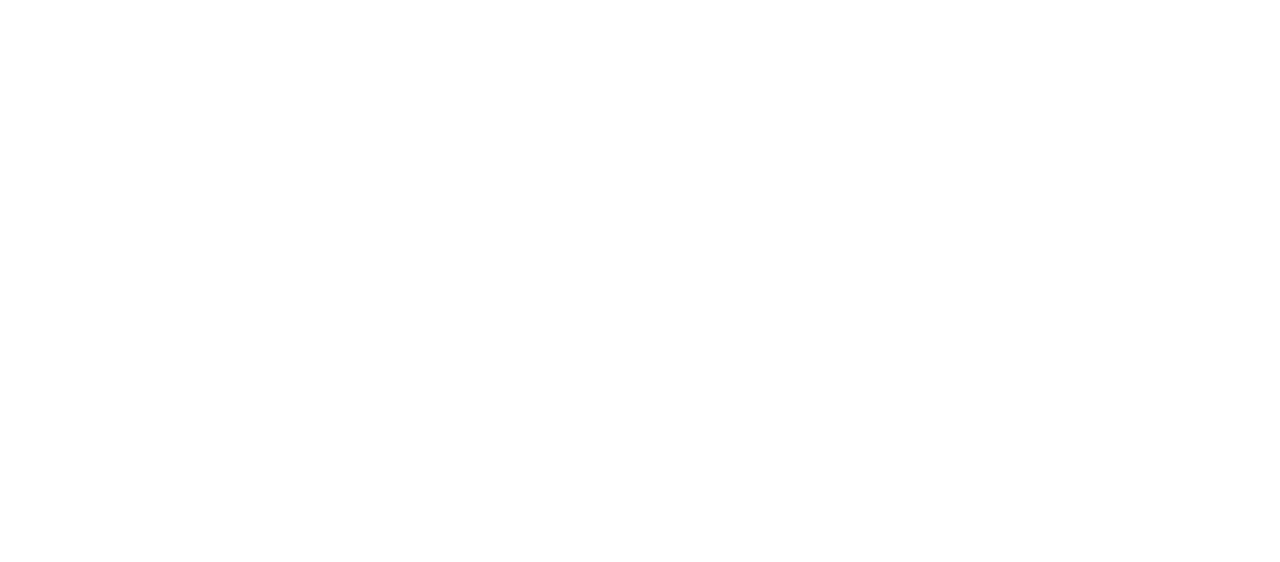
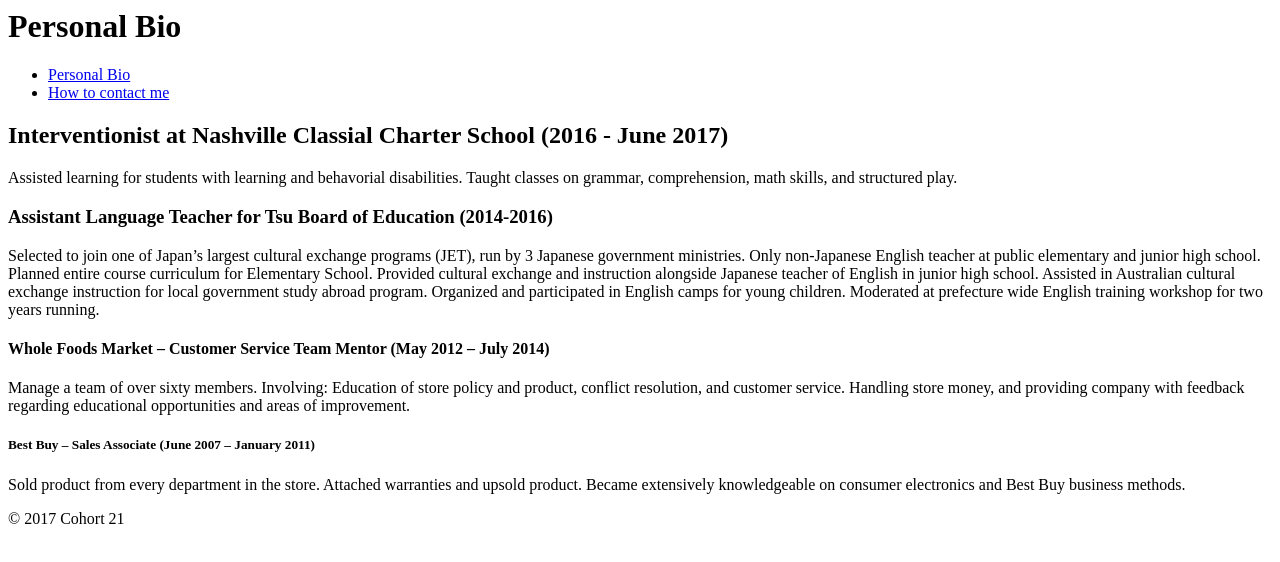
Before and after one commit to Mminner4248/01-Exercise2-PersonalBio, a plain HTML site: page Index.html in a window 1280 px wide. Drawn offline with Linux system fonts and the light colour scheme.

Commit message:
added Index.html

```diff
--- a/Index.html
+++ b/Index.html
@@ -5,6 +5,43 @@
         <meta charset="utf-8">
     </head>
     <body>
-
+        <header>
+            <h1>Personal Bio</h1>
+            <nav>
+                <ul>
+                    <li><a href="index.html">Personal Bio</a></li>
+                    <li><a href="contact.html">How to contact me</a></li>
+                </ul>
+            </nav>
+        </header>
+        <main>
+        <article>
+            <h2>Interventionist at Nashville Classial Charter School (2016 - June 2017)</h2>
+            <p>Assisted learning for students with learning and behavorial disabilities. Taught classes on grammar, comprehension, math skills, and structured play. </p>
+        </article>
+         <article>
+            <h3>Assistant Language Teacher for Tsu Board of Education (2014-2016)</h3>
+            <p>Selected to join one of Japan’s largest cultural exchange programs (JET), run by 3 Japanese government ministries.
+Only non-Japanese English teacher at public elementary and junior high school.
+Planned entire course curriculum for Elementary School.
+Provided cultural exchange and instruction alongside Japanese teacher of English in junior high school.
+Assisted in Australian cultural exchange instruction for local government study abroad program.
+Organized and participated in English camps for young children.
+Moderated at prefecture wide English training workshop for two years running.
+</p>
+        </article>
+        <article>
+            <h4>Whole Foods Market – Customer Service Team Mentor (May 2012 – July 2014) </h4>
+            <p>Manage a team of over sixty members. Involving: Education of store policy and product, conflict resolution, and customer service. Handling store money, and providing company with feedback regarding educational opportunities and areas of improvement.</p>
+        </article>
+        <article>
+            <h5>Best Buy – Sales Associate (June 2007 – January 2011)</h5>
+            <p>Sold product from every department in the store. Attached warranties and upsold product. Became extensively knowledgeable on consumer electronics and Best Buy business methods.
+</p>
+        </article>
+        </main>
+        <footer>
+             <p>&copy; 2017 Cohort 21</p>
+        </footer>
     </body>
 </html>
```
